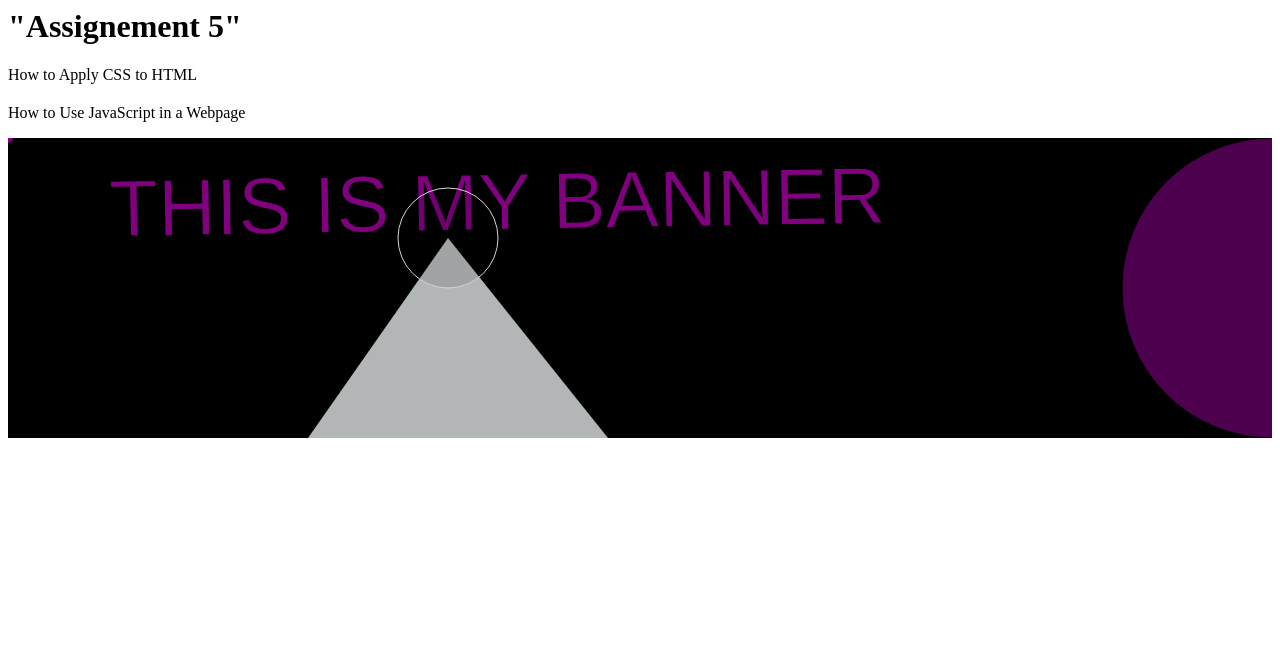
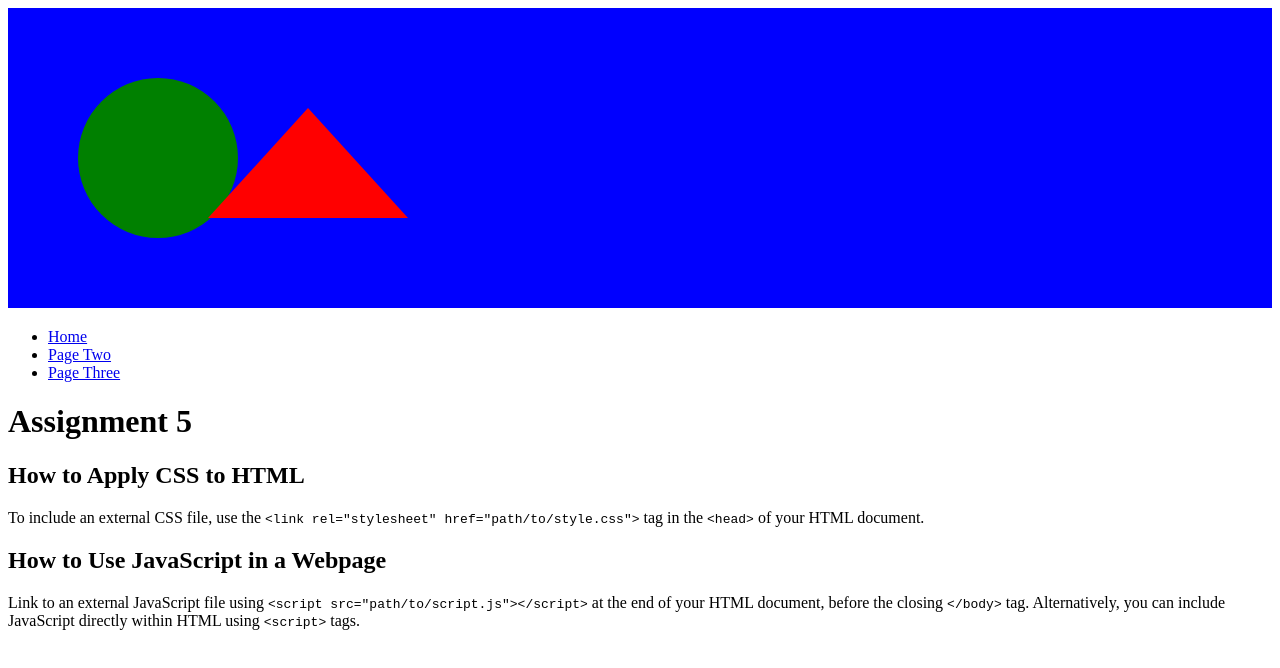
Before and after one commit to ShivnilReddy/assignment-5-repo, a plain HTML site: page index.html in a window 1280 px wide. Drawn offline with Linux system fonts and the light colour scheme.

Commit message:
Update index.html

```diff
--- a/index.html
+++ b/index.html
@@ -1,33 +1,28 @@
-<nav class="menue"></nav>
-<h1>"Assignement 5"</h1>
-<h2 class="css-question"></h2> How to Apply CSS to HTML
-<p class="css-question"></p>
-<h2 class="js-question"></h2> How to Use JavaScript in a Webpage
-<p class="js-question"></p>
-
-
-<svg width="100%" height="300" version="1.1"
-     xmlns="http://www.w3.org/2000/svg">
-        <rect width="100%" height="100%" fill="black" />
-        <circle cx="100%" cy="50%" r="150" fill="purple" stroke="black" fill-opacity="0.6" />
-        <rect x="5%" y="5%" width="20" height="20" transform="rotate(5)" />
-        <polygon points="300,300 440,100 600,300" fill="#B3B6B7" />
-        <text x="100" y="100" font-family="Arial" font-size="80" fill="purple" stroke="black" stroke-width="1"
-            transform="rotate(-1)">
-            THIS IS MY BANNER
-        </text>
-        <g>
-            <path fill-opacity="0.1" stroke="lightgray" d="
-                M 440, 100
-                m -50, 0
-                a 50,50 0 1,0 100,0
-                a 50,50 0 1,0 -100,0
-            " />
-            ` <circle r="5" fill="purple">
-                <animateMotion dur="10s" repeatCount="indefinite" path=" M 440, 100
-                    m -50, 0
-                    a 50,50 0 1,0 100,0
-                    a 50,50 0 1,0 -100,0" />
-            </circle>
-        </g>
+<!DOCTYPE html>
+<html lang="en">
+<head>
+    <meta charset="UTF-8">
+    <meta name="viewport" content="width=device-width, initial-scale=1.0">
+    <title>Assignment 5</title>
+    <link rel="icon" href="./resources/favicon.svg" type="image/svg+xml">
+</head>
+<body>
+    <svg width="100%" height="300">
+        <rect width="100%" height="300" fill="blue"></rect>
+        <circle cx="150" cy="150" r="80" fill="green"></circle>
+        <polygon points="300,100 400,210 200,210" fill="red"></polygon>
     </svg>
+    <nav class="menu">
+        <ul>
+            <li><a href="./index.html">Home</a></li>
+            <li><a href="./views/two.html">Page Two</a></li>
+            <li><a href="./views/three.html">Page Three</a></li>
+        </ul>
+    </nav>
+    <h1>Assignment 5</h1>
+    <h2 class="css-question">How to Apply CSS to HTML</h2>
+    <p class="css-question">To include an external CSS file, use the <code>&lt;link rel="stylesheet" href="path/to/style.css"&gt;</code> tag in the <code>&lt;head&gt;</code> of your HTML document.</p>
+    <h2 class="js-question">How to Use JavaScript in a Webpage</h2>
+    <p class="js-question">Link to an external JavaScript file using <code>&lt;script src="path/to/script.js"&gt;&lt;/script&gt;</code> at the end of your HTML document, before the closing <code>&lt;/body&gt;</code> tag. Alternatively, you can include JavaScript directly within HTML using <code>&lt;script&gt;</code> tags.</p>
+</body>
+</html>
```
